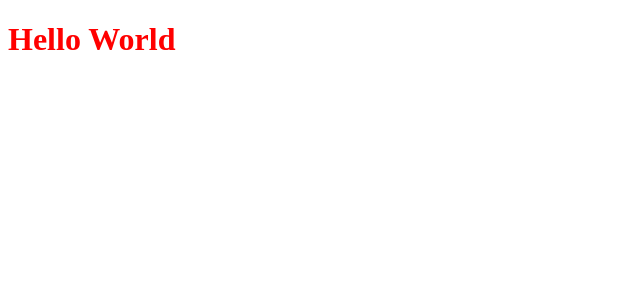
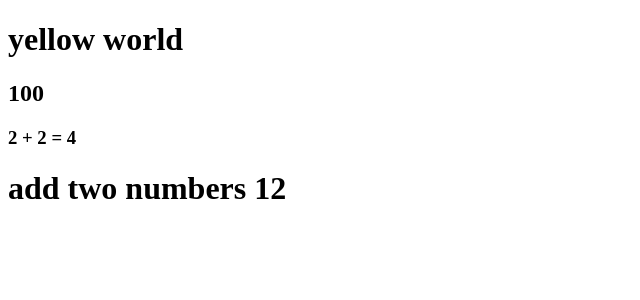
Before and after one commit to lum-jashari/10-vue-projects, a Vue app: page / in a window 1280 px wide. Shown: the top 300 px of the page, without its empty margins (0-640 px from the left). Built offline with nearby package versions, Linux system fonts and the light colour scheme.

Commit message:
components and text interpolation

```diff
--- a/src/App.vue
+++ b/src/App.vue
@@ -1,9 +1,9 @@
 <script setup>
-import HelloWorld from "./components/HelloWorld.vue";
+import MyComponent from "./Components/MyComponent.vue";
 </script>
 
 <template>
-  <HelloWorld />
+  <MyComponent />
 </template>
 
 <style scoped></style>
--- /dev/null
+++ b/src/Components/MyComponent.vue
@@ -0,0 +1,17 @@
+<script setup>
+const myMessage = "yellow world";
+const myNumber = 100;
+
+function add(x, y) {
+  return x + y;
+}
+</script>
+
+<template>
+  <h1>{{ myMessage }}</h1>
+  <h2>{{ myNumber }}</h2>
+  <h3>2 + 2 = {{ 2 + 2 }}</h3>
+  <h1>add two numbers {{ add(2, 10) }}</h1>
+</template>
+
+<style lang="scss" scoped></style>
--- a/src/components/HelloWorld.vue
+++ /dev/null
@@ -1,11 +0,0 @@
-<script setup></script>
-
-<template>
-  <h1>Hello World</h1>
-</template>
-
-<style scoped>
-h1 {
-  color: red;
-}
-</style>
```
